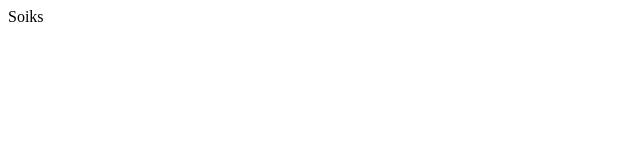
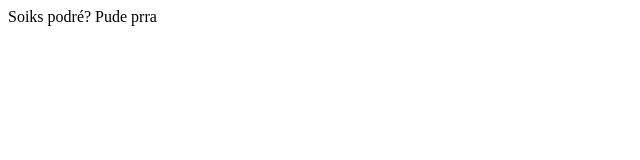
Before and after one commit to metroteotihuacan/demo-repo, a plain HTML site: page index.html in a window 1280 px wide. Shown: the whole page, without its empty margins (0-640 px from the left). Drawn offline with Linux system fonts and the light colour scheme.

Commit message:
Sís
Avr si muy brgs

```diff
--- a/index.html
+++ b/index.html
@@ -1,3 +1,7 @@
 <div class="slah">
     Soiks
+
+    podré?
+
+    Pude prra
 </div>
```
